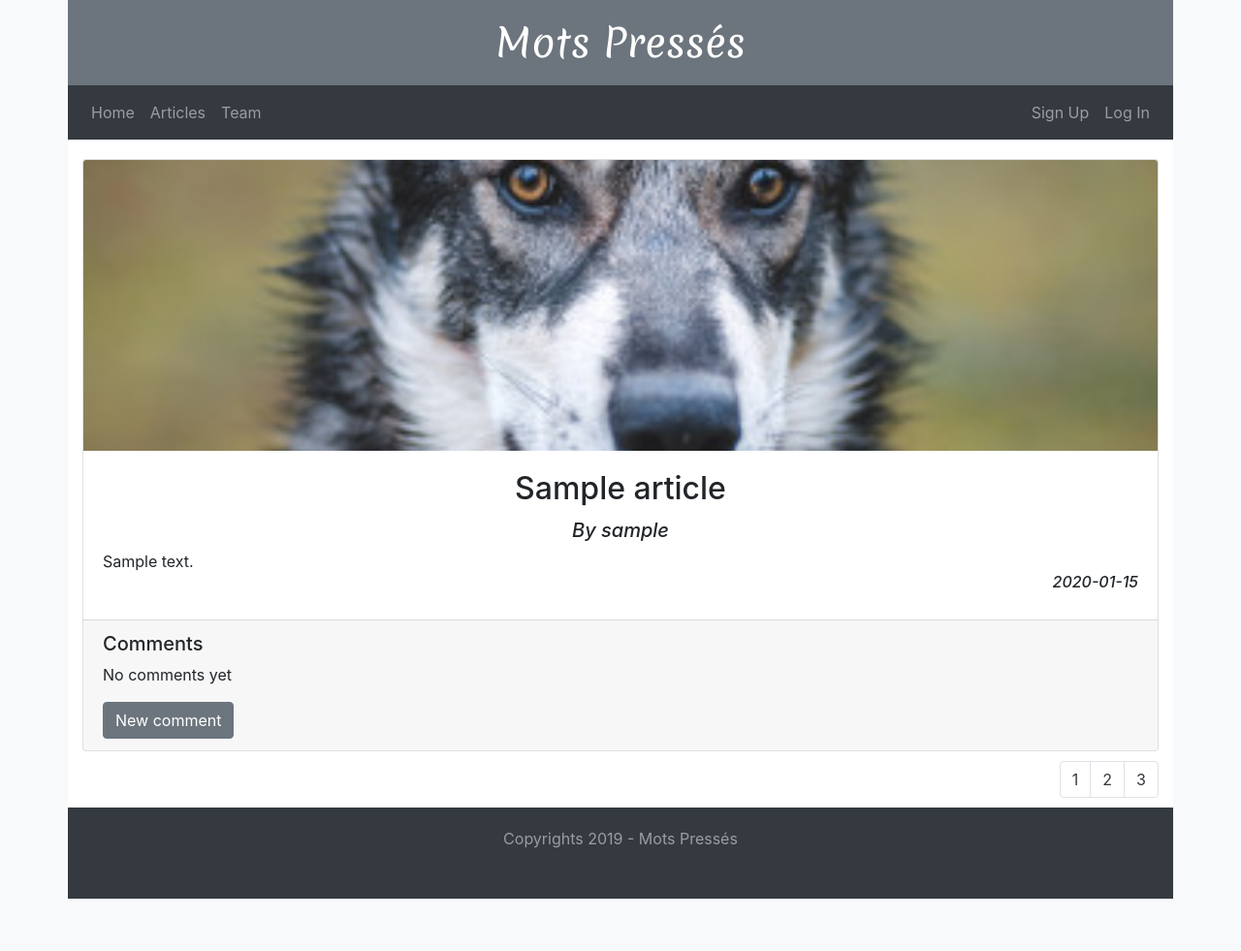
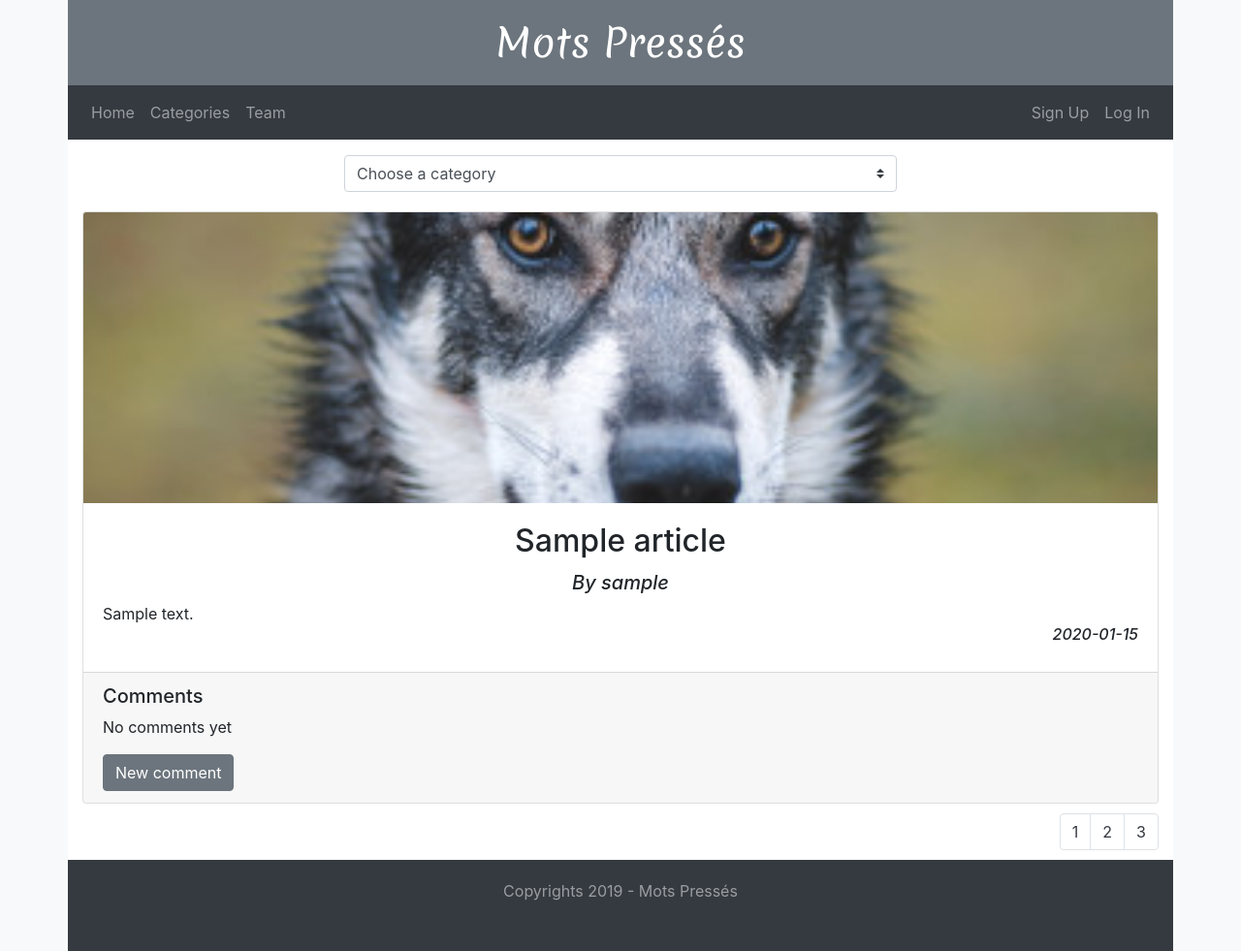
Before and after one commit to scalajeremy/blog-php, a PHP site: template src/View/common/articles.twig in a window 1280 px wide. Shown: the whole page at 97% size. Before the commit the page ends 927 px from the top, so only its background shows below. Run offline with PHP 8.4, Linux system fonts and the light colour scheme; the template is opened without the code that fills it: most values are stand-ins (such as "Sample title", 1, 10 or a date in 2020); some libraries are stand-ins or nearby versions.

Commit message:
Add category-list

```diff
--- a/src/Controller/MainController.php
+++ b/src/Controller/MainController.php
@@ -16,6 +16,7 @@ class MainController extends Controller{
 
     public function articles(Request $request, Response $response, array $args) : Response {
         $displayArticles = $this->article->displayArticle();
-        return $this->view->render($response, 'common/articles.twig', array("articles"=>$displayArticles));
+        $displayCategorie = $this->categorie->displayCategorie();
+        return $this->view->render($response, 'common/articles.twig', array("articles"=>$displayArticles, "categories"=>$displayCategorie));
     }
 }
--- a/src/View/common/articles.twig
+++ b/src/View/common/articles.twig
@@ -2,6 +2,15 @@
 
 {% block content %}
 <div class="main-article">
+  <div class="category-list mx-0 row justify-content-center">
+    <select class="custom-select mt-3 mx-sm-2 col-md-6" id="inlineFormCustomSelectPref">
+      <option selected>Choose a category</option>
+      {% for categorie in categories %}
+      <option value="1">{{ categorie['cat_name'] }}</option>
+      {% endfor %}
+    </select>
+  </div>
+
   {% for article in articles %}
   <div class="card-deck card-article">
     <div class="card">
--- a/src/View/common/commonNavbar.twig
+++ b/src/View/common/commonNavbar.twig
@@ -9,7 +9,7 @@
         <a class="nav-link" href="home">Home <span class="sr-only">(current)</span></a>
       </li>
       <li class="nav-item">
-        <a class="nav-link" href="articles">Articles</a>
+        <a class="nav-link" href="articles">Categories</a>
       </li>
       <li class="nav-item">
         <a class="nav-link" href="team">Team</a>
```
Also changed, not shown: src/View/index.twig (+15 -12 lines).
